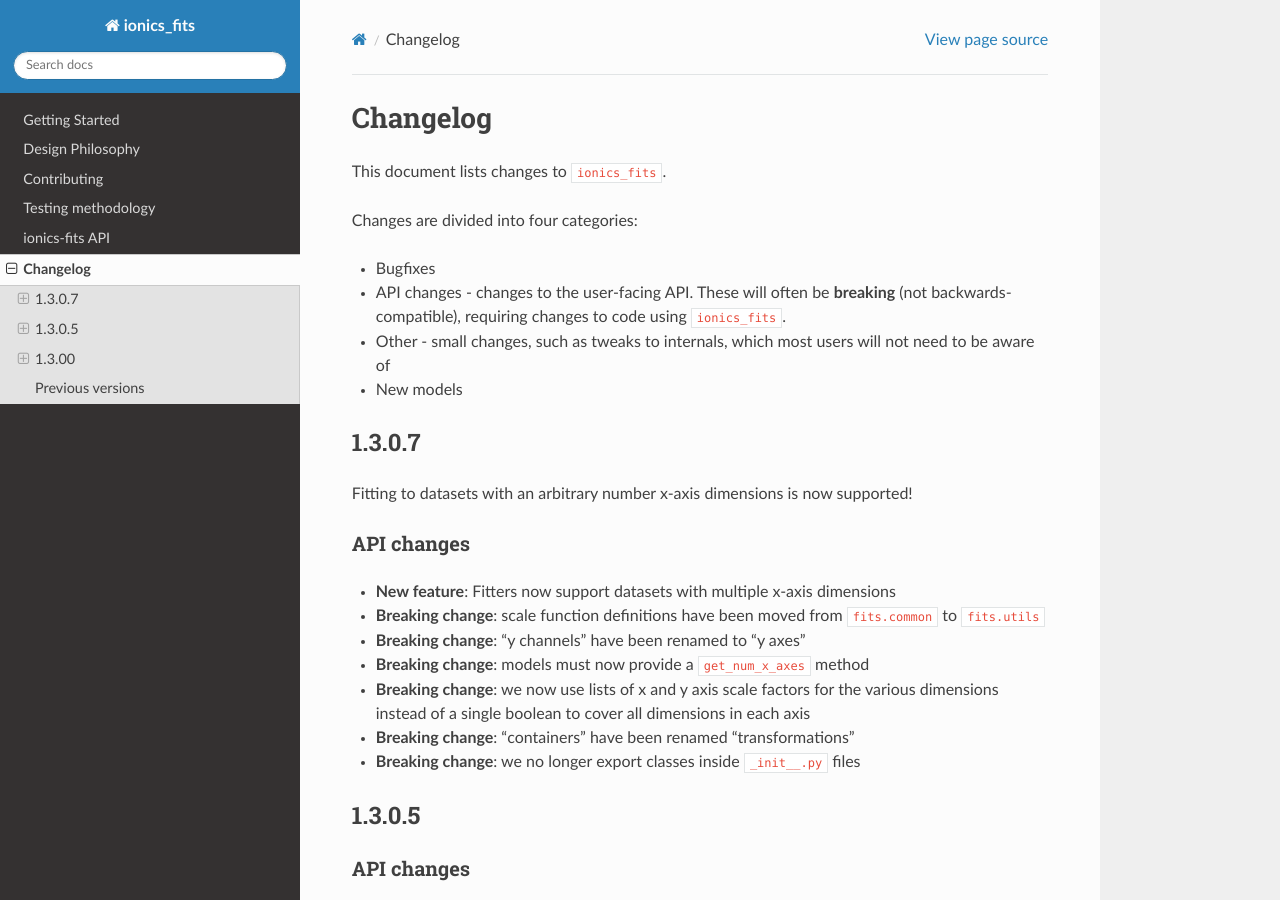
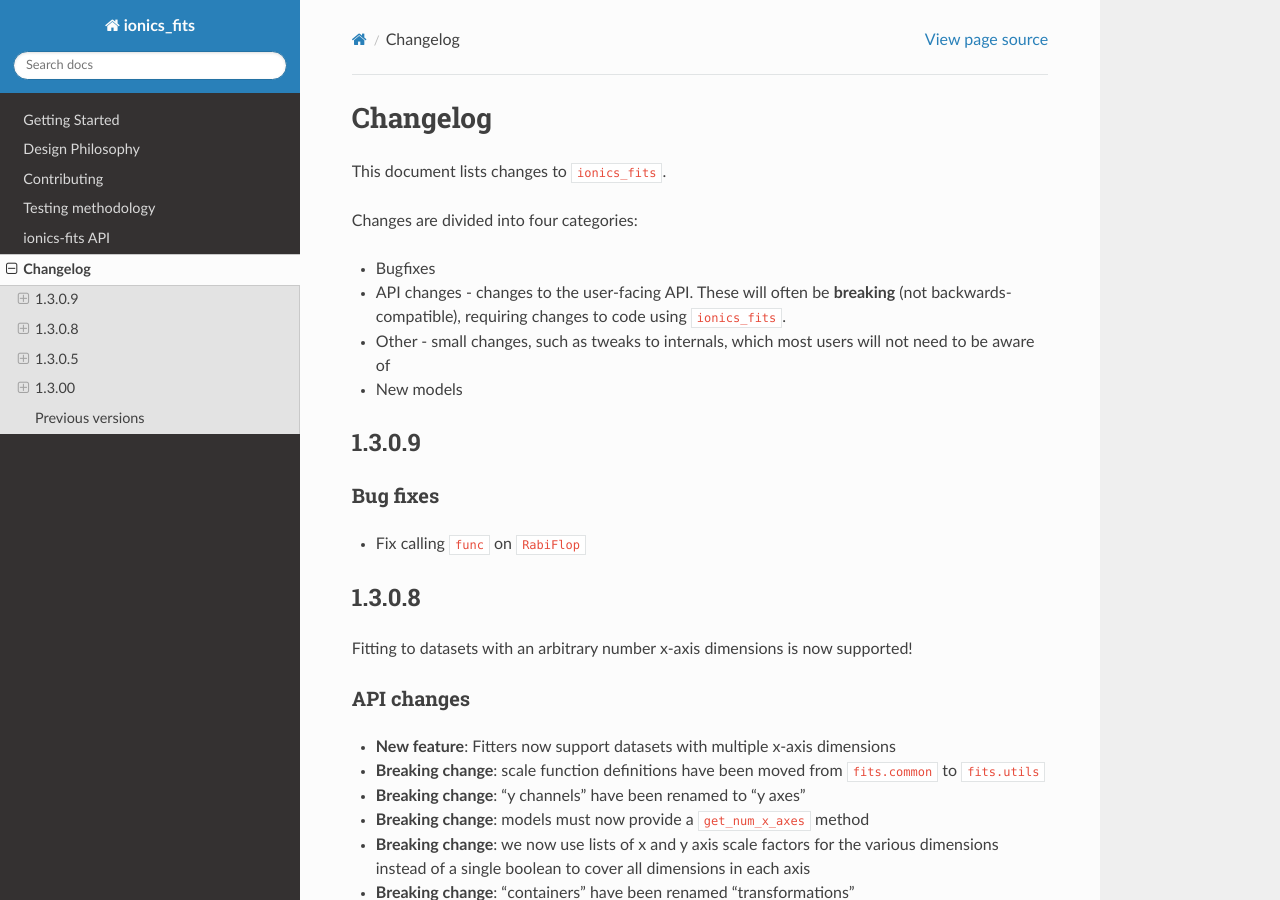
Before and after one commit to OxIonics/ionics_fits, a Sphinx documentation site: the page built from docs/changes.md, in a window 1280 px wide and 900 px high. Built offline with Sphinx 7.4.7 and the Read the Docs theme 2.0.0, drawn with Linux system fonts in a browser that asks for light colours.

Commit message:
update changelog

```diff
--- a/docs/changes.md
+++ b/docs/changes.md
@@ -10,7 +10,12 @@ Changes are divided into four categories:
 * Other - small changes, such as tweaks to internals, which most users will not need to be aware of
 * New models
 
-## 1.3.0.7
+## 1.3.0.9
+
+### Bug fixes
+* Fix calling ``func`` on ``RabiFlop``
+
+## 1.3.0.8
 
 Fitting to datasets with an arbitrary number x-axis dimensions is now supported!
 
```
